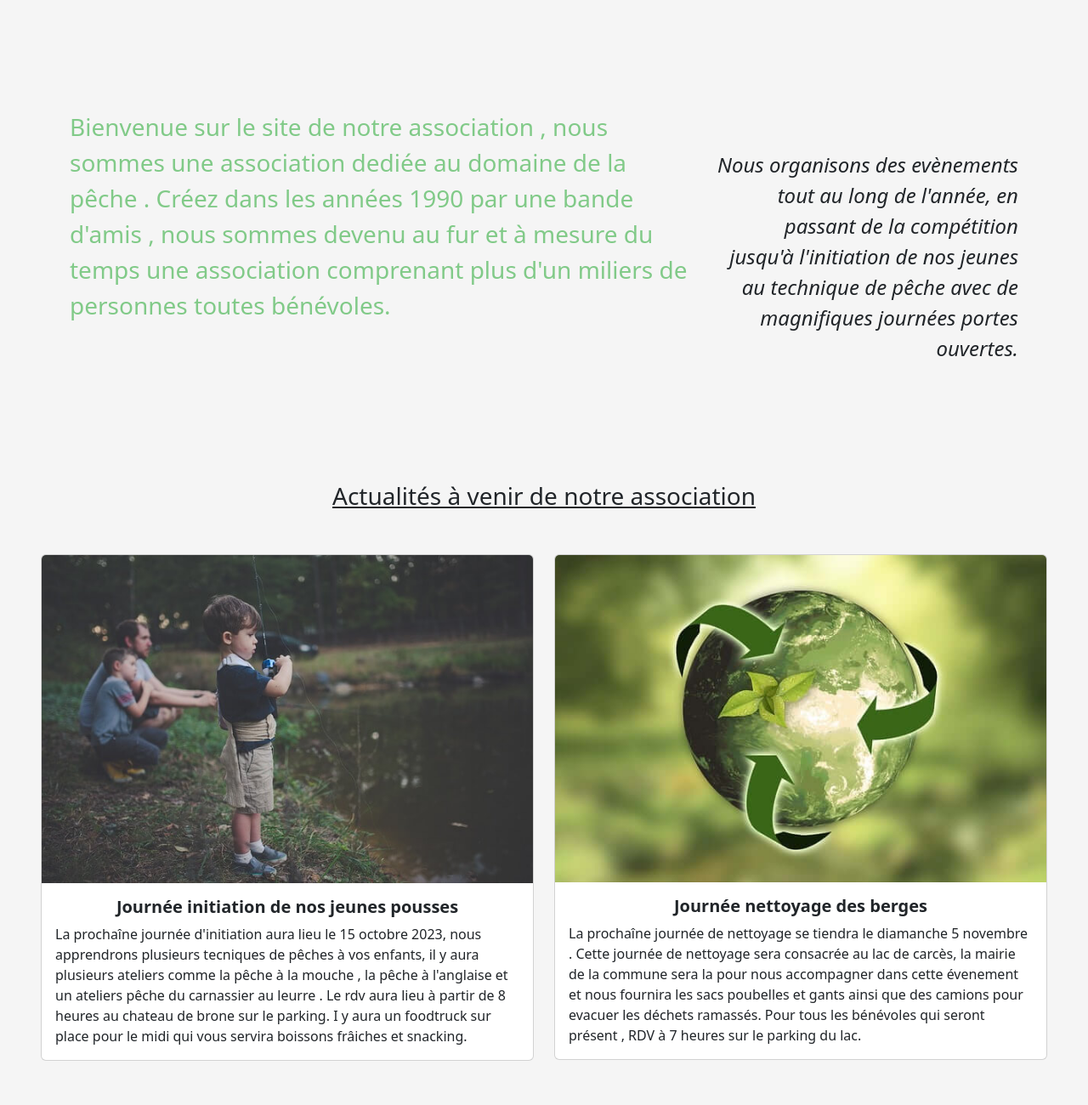
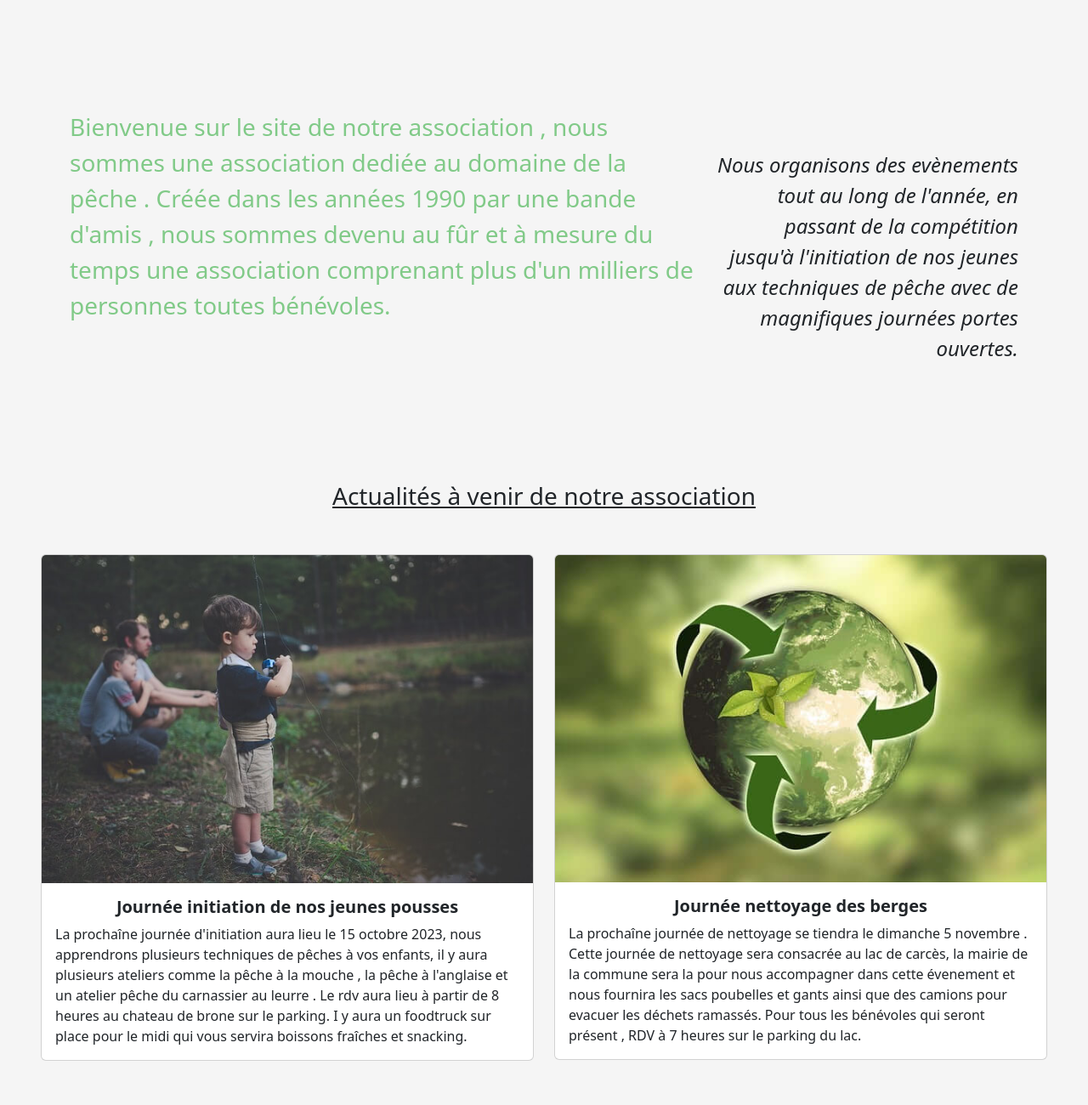
Before and after one commit to NicolasFr83/Association-de-p-che-du-Var, a website: page index.html in a window 1280 px wide. Shown: the part 220-1520 px from the top of the page at 85% size. Drawn offline with nearby package versions, Linux system fonts and the light colour scheme.

Commit message:
fixed gramarry

```diff
--- a/index.html
+++ b/index.html
@@ -51,15 +51,15 @@
                     <div class="col-md-8">
                         <p class="fs-3 textcolor text-center text-md-start">Bienvenue sur le site de notre association , nous sommes une association
                             dediée au domaine de la pêche .
-                            Créez dans les années 1990 par une bande d'amis , nous sommes devenu au fur
-                            et à mesure du temps une association comprenant plus d'un miliers de
+                            Créée dans les années 1990 par une bande d'amis , nous sommes devenu au fûr
+                            et à mesure du temps une association comprenant plus d'un milliers de
                             personnes toutes bénévoles.
                         </p>
                     </div>
                     <div class="col-md-4  fw-lighter fst-italic  text-lg-end mt-5">
                         <p class="fs-4">
                             Nous organisons des evènements tout au long de l'année, en passant
-                            de la compétition jusqu'à l'initiation de nos jeunes au technique de
+                            de la compétition jusqu'à l'initiation de nos jeunes aux techniques de
                             pêche avec de magnifiques journées portes ouvertes.
                         </p>
                     </div>
@@ -79,11 +79,11 @@
                             <h5 class="card-title events__card--title text-center fw-bold">Journée initiation de nos jeunes pousses</h5>
                             <p class="card-text events__card--description">La prochaîne journée
                             d'initiation aura lieu le 15 octobre 2023, nous apprendrons plusieurs
-                            tecniques de pêches à vos enfants, il y aura plusieurs ateliers comme
-                            la pêche à la mouche , la pêche à l'anglaise et un ateliers pêche du
+                            techniques de pêches à vos enfants, il y aura plusieurs ateliers comme
+                            la pêche à la mouche , la pêche à l'anglaise et un atelier pêche du
                             carnassier au leurre . Le rdv aura lieu à partir de 8 heures au chateau
                             de brone sur le parking. I y aura un foodtruck sur place pour le midi
-                            qui vous servira boissons frâiches et snacking.  </p>
+                            qui vous servira boissons fraîches et snacking.  </p>
                         </div>
                     </div>
                 </div>
@@ -93,7 +93,7 @@
                         <div class="card-body">
                             <h5 class="card-title events__card--title text-center fw-bold">Journée nettoyage des berges </h5>
                             <p class="card-text events__card--description">La prochaîne journée de nettoyage
-                                se tiendra le diamanche 5 novembre . Cette journée de nettoyage sera
+                                se tiendra le dimanche 5 novembre . Cette journée de nettoyage sera
                                 consacrée au lac de carcès, la mairie de la commune sera la pour nous
                                 accompagner dans cette évenement et nous fournira les sacs poubelles
                                 et gants ainsi que des camions pour evacuer les déchets ramassés. Pour
```
Also changed, not shown: events.html (+4 -4 lines).
